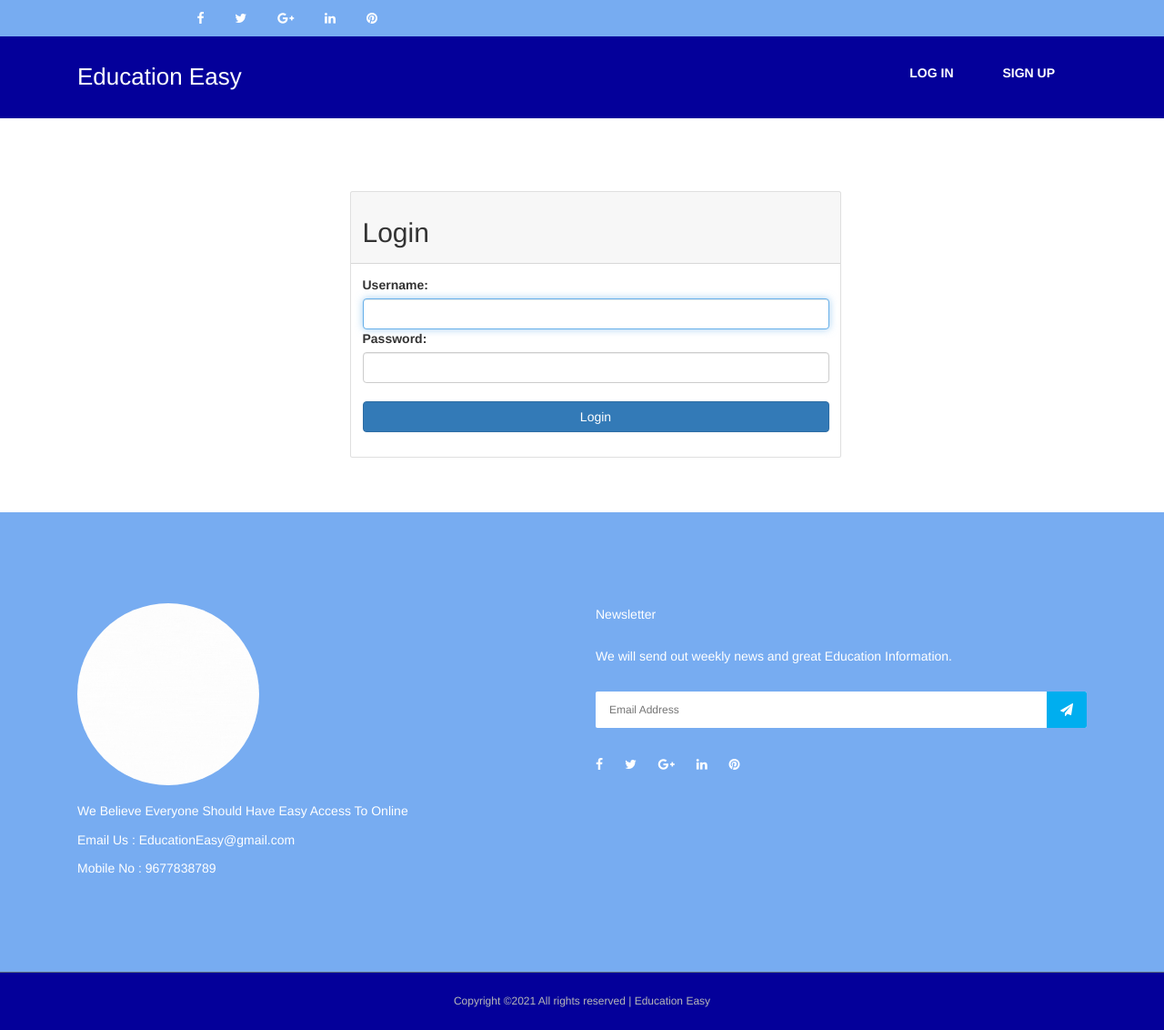
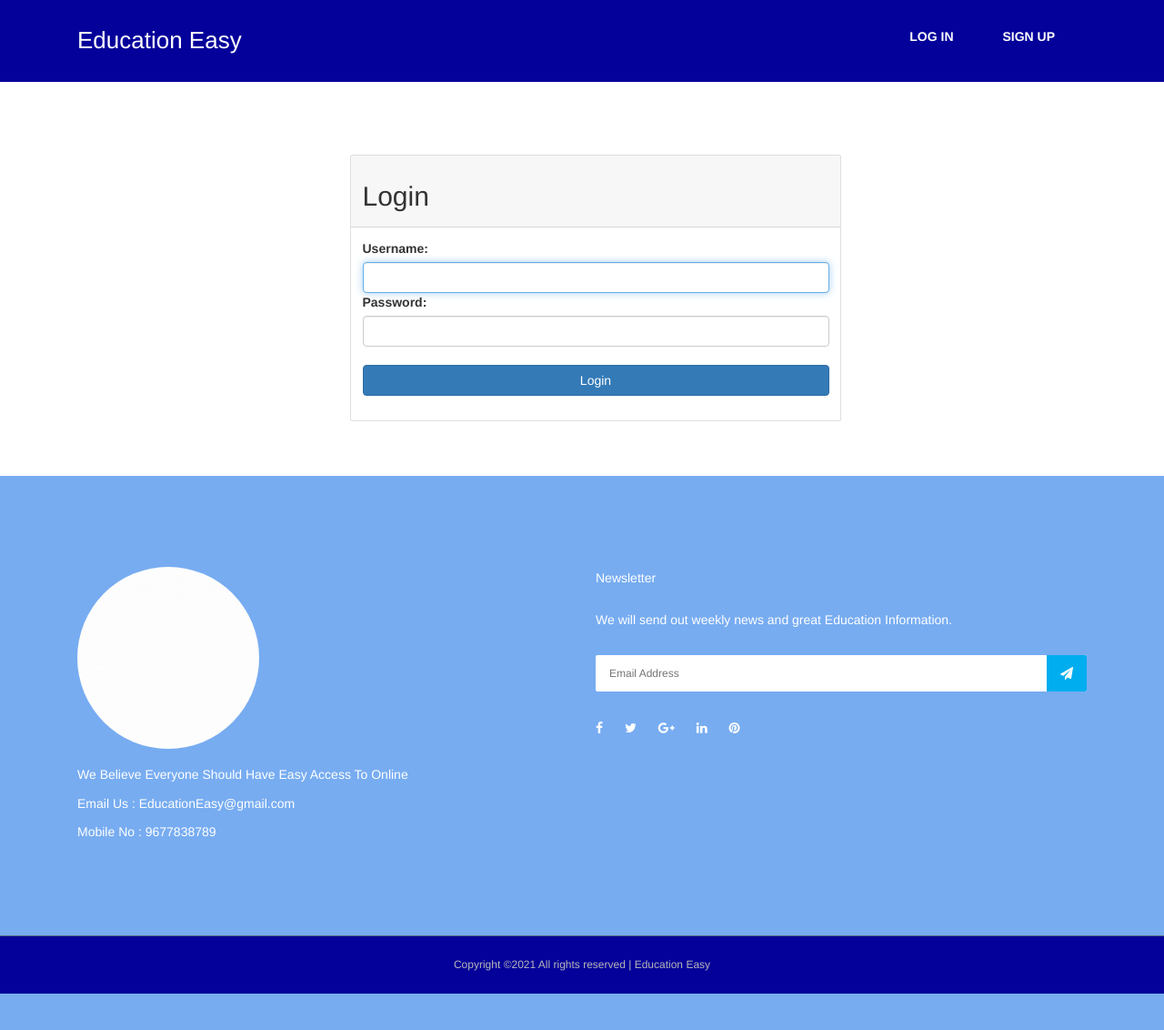
Before and after one commit to PreethiParipally/educationeasy3, a Django app: page /accounts/login/?next=/BookingsCalendar/cal/ in a window 1280 px wide. Shown: the whole page at 91% size. After the commit the page ends 1092 px from the top, so only its background shows below. Run offline with Django 3.2, Linux system fonts and the light colour scheme; some libraries are stand-ins or nearby versions.

Commit message:
removed bugs

```diff
--- a/exams/templates/faculty/view_results.html
+++ b/exams/templates/faculty/view_results.html
@@ -33,7 +33,7 @@
       <thead>
         <tr>
 
-          <th>Exam</th>
+          <th>Student</th>
           <th>correct</th>
           <th>wrong</th>
           <th>Obtained Marks</th>
@@ -46,7 +46,7 @@
       {% for t in results %}
       <tr>
 
-        <td> {{t.exam}}</td>
+        <td> {{t.user}}</td>
         <td> {{t.correct}}</td>
         <td> {{t.wrong}}</td>
         <td> {{t.marks}}</td>
--- a/exams/views.py
+++ b/exams/views.py
@@ -327,6 +327,8 @@ def check_marks_view(request,id,pk):
   course=Course.objects.get(id=id)
   exam=Exam.objects.get(id=pk)
   user = User.objects.get(id=request.user.id)
-  results= Result.objects.all().filter(course=course).filter(exam=exam).get(user=user)
   count = Result.objects.all().filter(course=course).filter(exam=exam).filter(user=user).count()
+  results = None
+  if(count):
+    results= Result.objects.all().filter(course=course).filter(exam=exam).get(user=user)
   return render(request,'../templates/student/check_marks.html',{'results':results,'count':count,'course':course,'exam':exam})
--- a/templates/nav.html
+++ b/templates/nav.html
@@ -24,29 +24,6 @@ C0FEFC -->
 
 <!-- ***** Header Area Start ***** -->
 <header class="header-area">
-    <!-- Top Header Area -->
-    <div class="top-header-area " style="background-color: #77ACF1;">
-        <div class="container h-100">
-            <div class="row h-100 align-items-center">
-                <div class="col-6 col-md-3 col-lg-4">
-                    <div class="top-header-social-info text-right">
-                        <a href="#" data-toggle="tooltip" data-placement="bottom" title="Facebook"><i
-                                class="fa fa-facebook text-white"></i></a>
-                        <a href="#" data-toggle="tooltip" data-placement="bottom" title="Twitter"><i
-                                class="fa fa-twitter text-white"></i></a>
-                        <a href="#" data-toggle="tooltip" data-placement="bottom" title="Google Plus"><i
-                                class="fa fa-google-plus text-white"></i></a>
-                        <a href="#" data-toggle="tooltip" data-placement="bottom" title="Linkedin"><i
-                                class="fa fa-linkedin text-white"></i></a>
-                        <a href="#" data-toggle="tooltip" data-placement="bottom" title="Pinterest"><i
-                                class="fa fa-pinterest text-white"></i></a>
-                    </div>
-                </div>
-            </div>
-        </div>
-    </div>
-    <!-- Top Header End -->
-
     <!-- Main Header Start -->
     <div class="main-header-area " style="background-color: #04009A;">
         <div class="classy-nav-container breakpoint-off" >
```
Also changed, not shown: schedular/forms.py (+16 -23 lines), schedular/views.py (+4 -5 lines), appCourses/migrations/0044_auto_20211128_1752.py (added), db.sqlite3, media/media/html_KV0BunR.png (added), media/media/java.png (added).
